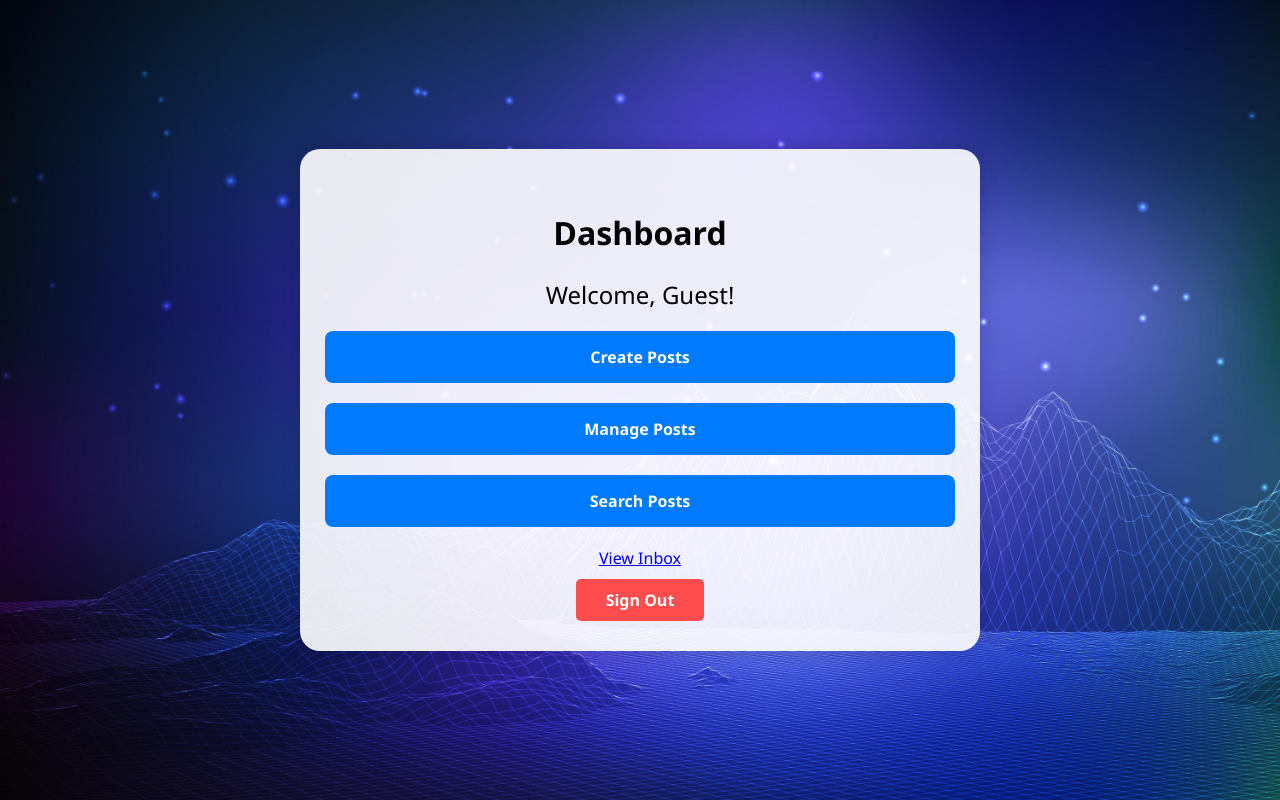
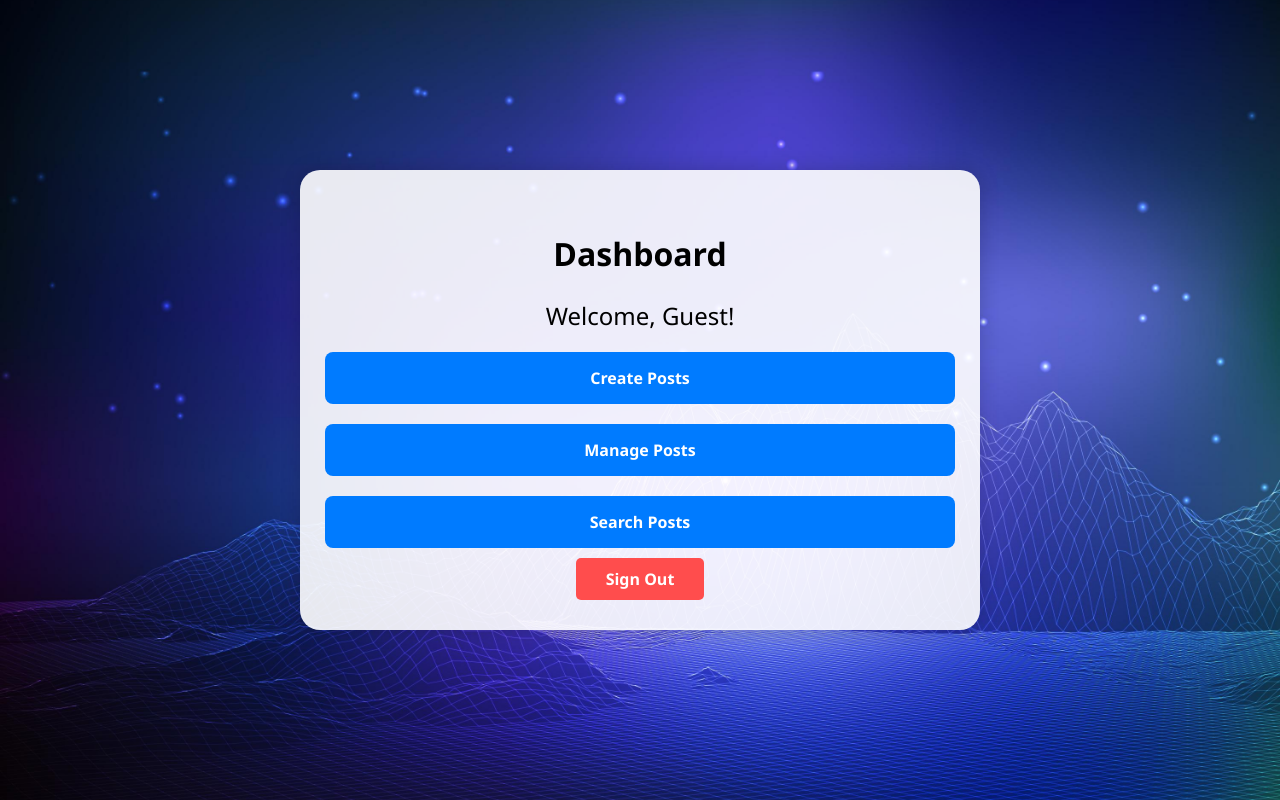
Before and after one commit to m-palaciosq/CampusCollabConnect, a Flask app: page /dashboard in a window 1280 px wide. Run offline with Flask 3, Linux system fonts and the light colour scheme.

Commit message:
Removed inbox
Removed inbox

```diff
--- a/templates/CCCDashboard.html
+++ b/templates/CCCDashboard.html
@@ -96,8 +96,6 @@
             <a href="/create" class="box">Create Posts</a>
             <a href="/manage_posts" class="box">Manage Posts</a>
             <a href="/search" class="box">Search Posts</a>
-            <a href="{{ url_for('inbox') }}" class="btn btn-secondary">View Inbox</a> <!-- Link to the inbox -->
-
         </div>
         <a href="/sign_out" class="sign-out">Sign Out</a>
     </div>
```
